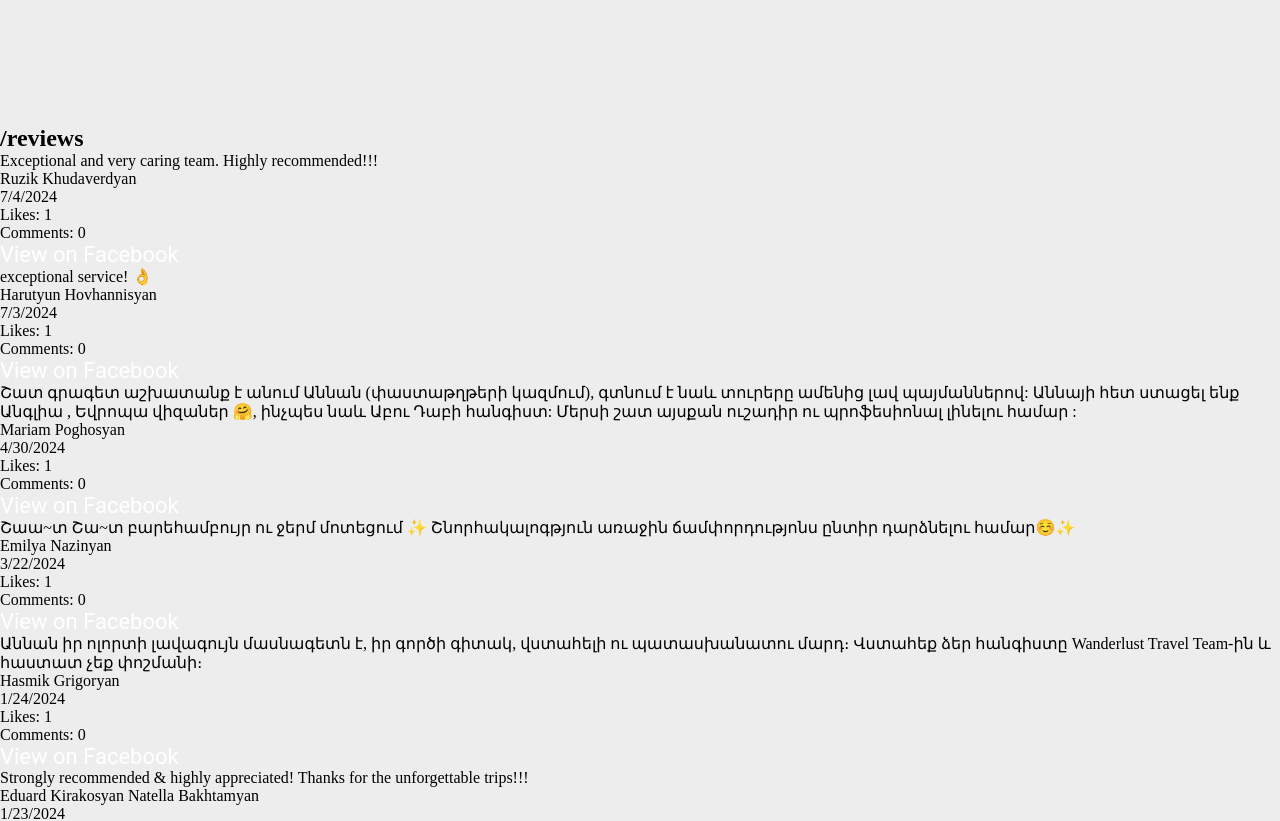
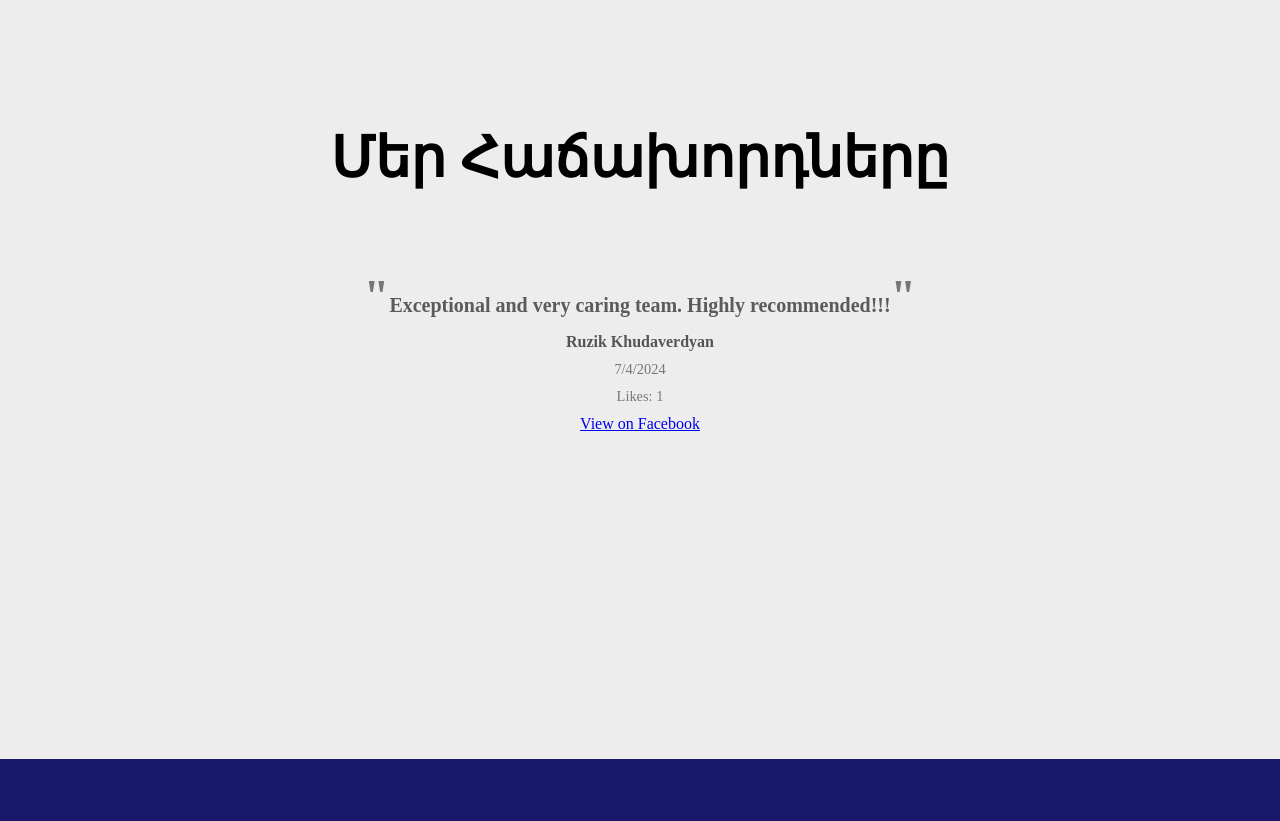
Before and after one commit to Anna1-991/wanderlust-vite, a React (Vite) app: page / in a window 1280 px wide. Shown: the part 1200-2021 px from the top of the page. Built offline with nearby package versions, Linux system fonts and the light colour scheme.

Commit message:
review css

```diff
--- a/src/Components/Review/Review.tsx
+++ b/src/Components/Review/Review.tsx
@@ -1,6 +1,9 @@
 import React, { useState, useEffect } from "react";
+import Slider from "react-slick";
 import { fetchReviews, ReviewProps } from "../../api/Review";
-import './review.css';
+import "slick-carousel/slick/slick.css";
+import "slick-carousel/slick/slick-theme.css";
+import "./review.css";
 
 export const Review: React.FC = () => {
     const [people, setPeople] = useState<ReviewProps[]>([]);
@@ -22,33 +25,58 @@ export const Review: React.FC = () => {
         getReviews();
     }, []);
 
+    const settings = {
+        dots: false,
+        infinite: true,
+        speed: 2000,
+        slidesToShow: 1,
+        slidesToScroll: 1,
+        autoplay: true,
+        autoplaySpeed: 4000,
+        arrows: false,
+    };
+
     if (loading) return <p>Loading...</p>;
     if (error) return <p>{error}</p>;
 
     return (
         <section className="section">
-            <div className="title">
-                <h2>
-                    <span>/</span>reviews
-                </h2>
-            </div>
-            <div className="section-center">
+            <h3>Մեր Հաճախորդները</h3>
+            <div className="slider-container">
                 {people.length > 0 ? (
-                    <ul className="review-list">
+                    <Slider {...settings}>
                         {people.map((person) => {
-                            const { id, text, user, date, url, likesCount, commentsCount } = person;
+                            const { id, text, user, date, url, likesCount } =
+                                person;
                             return (
-                                <li key={id} className="review-item">
-                                    <p className="text">{text}</p>
-                                    <p className="author">{user.name}</p>
-                                    <p className="date">{new Date(date).toLocaleDateString()}</p>
-                                    <p className="likes">Likes: {likesCount}</p>
-                                    <p className="comments">Comments: {commentsCount}</p>
-                                    <a href={url} target="_blank">View on Facebook</a>
-                                </li>
+                                <div key={id} className="review-slide">
+                                    <div className="review-content">
+                                        <p className="text">
+                                            <span>"</span>
+                                            {text}
+                                            <span>"</span>
+                                        </p>
+                                        <p className="author">{user.name}</p>
+                                        <p className="date">
+                                            {new Date(
+                                                date
+                                            ).toLocaleDateString()}
+                                        </p>
+                                        <p className="likes">
+                                            Likes: {likesCount}
+                                        </p>
+                                        <a
+                                            href={url}
+                                            target="_blank"
+                                            rel="noopener noreferrer"
+                                        >
+                                            View on Facebook
+                                        </a>
+                                    </div>
+                                </div>
                             );
                         })}
-                    </ul>
+                    </Slider>
                 ) : (
                     <p>No reviews available.</p>
                 )}
--- a/src/Components/Review/review.css
+++ b/src/Components/Review/review.css
@@ -1,3 +1,58 @@
-.WidgetTitle__Header-sc-ruy1gu-2{
-    font-size: 52px;
+.slider-container {
+    width: 80%;
+    margin: 0 auto;
 }
+
+.review-slide {
+    padding: 20px;
+    text-align: center;
+}
+
+.section > h3{
+    font-size: 56px;
+    text-align: center;
+    margin-bottom: 50px;
+    font-family:  var(--m-font);
+}
+
+.review-content p {
+    margin: 10px 0;
+}
+
+.text {
+    position: relative;
+    font-size: 20px;
+    font-weight: bold;
+    color: #5b5b5b;
+
+}
+
+.text span{
+    font-size: 46px;
+    color: #777676;
+}
+
+.author {
+    font-weight: bold;
+    color: #555;
+}
+
+.author {
+    font-weight: bold;
+    color: #555;
+}
+
+.date,
+.likes,
+.comments {
+    font-size: 0.9rem;
+    color: #777;
+}
+
+.slick-dots li button:before {
+    color: #555;
+}
+
+.slick-dots li.slick-active button:before {
+    color: #333;
+}
```
